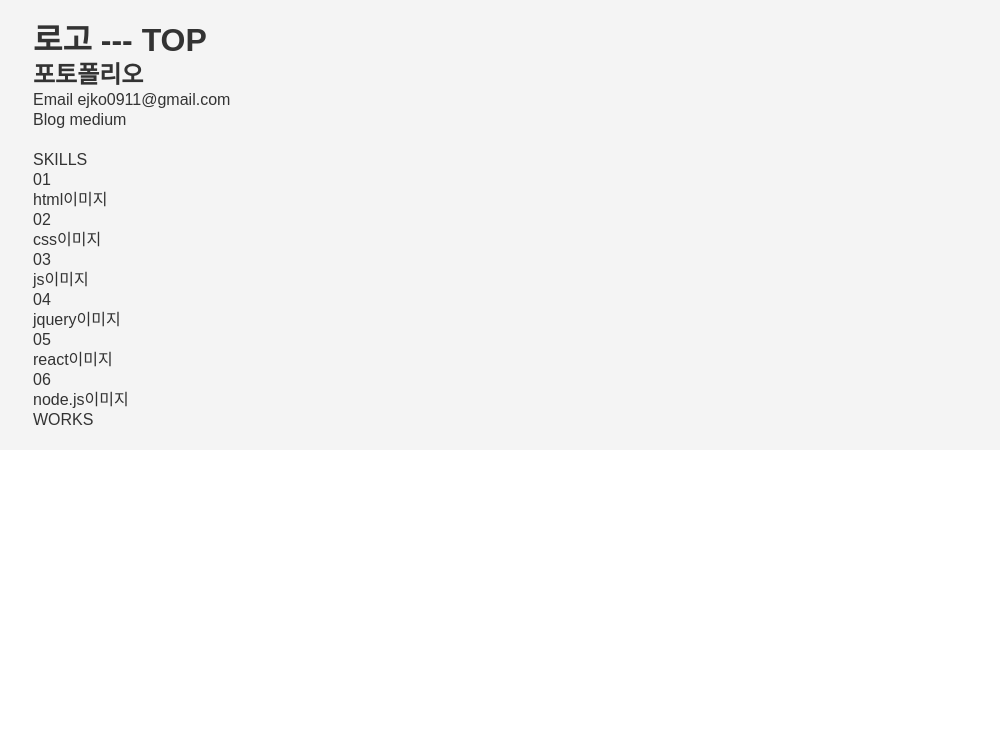
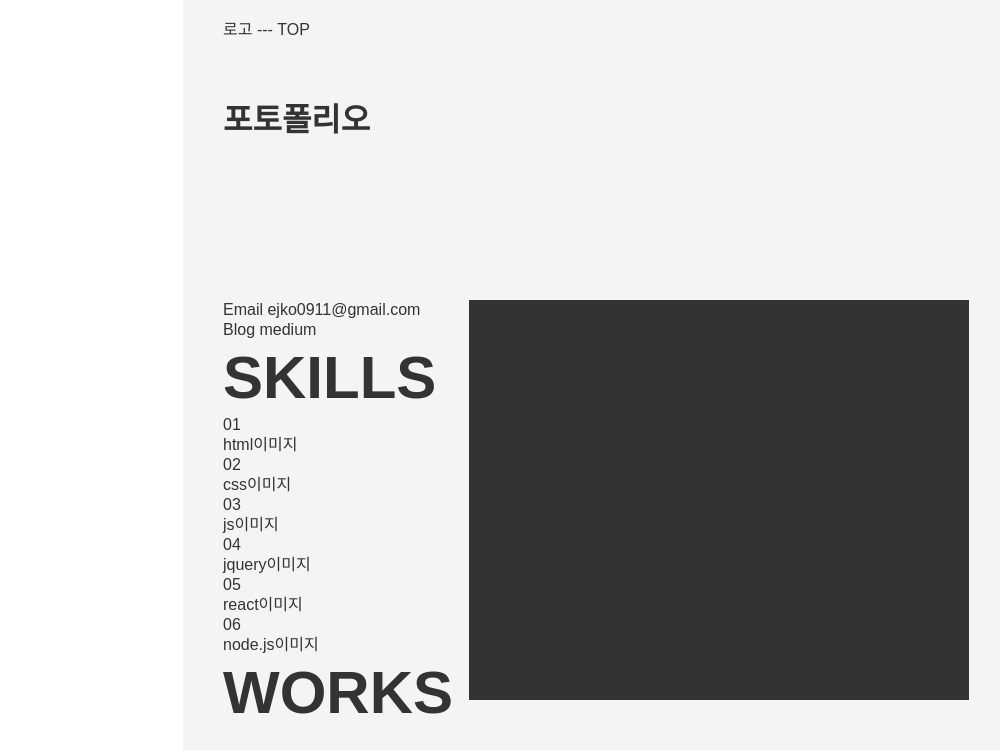
Before and after one commit to eunjeong09/webServer, a PHP site: page / in a window 1280 px wide. Shown: the top 753 px of the page, without its empty margins (7-1007 px from the left). Run offline with PHP 8.4, Linux system fonts and the light colour scheme.

Commit message:
style oneSection

```diff
--- a/css/style.css
+++ b/css/style.css
@@ -1,6 +1,47 @@
 .wrap{
-    width: 100%;
+    /* width: 100%; */
+    width: 900px;
     height: 100%;
     background-color: #f4f4f4;
     padding: 1rem 2rem;
+    margin: 0 auto;
 }
+.oneSection{
+    margin-top: 3rem;
+}
+.mainTitle{
+    height:10rem;
+}
+.bottomArea{
+    width: 100%;
+}
+.leftArea{
+    width: 30%;
+    display: inline-block;
+}
+.rightArea{
+    width: 70%;
+    display: inline-block;
+    float: right;
+}
+
+/* test */
+.imgArea{
+    width: 25rem;
+    height: 20rem;
+    background: #333;
+}
+
+.sectionLine{
+    position: relative;
+    font-size: 3rem;
+    font-weight: bold;
+}
+.sectionLine::after{
+    position: absolute;
+    width: 350px;
+    height: 2px;
+    background-color: #333;
+    right: 3rem;
+    top: 1.5rem;
+}
--- a/index.html
+++ b/index.html
@@ -12,11 +12,12 @@
 
 <body>
     <div class="wrap">
+
         <div class="topArea">
-            <h1>로고 --- TOP</h1>
+            <span>로고 --- TOP</span>
         </div>
         <div class="oneSection">
-            <h2 class="mainTitle color1">포토폴리오</h2>
+            <h1 class="mainTitle color1">포토폴리오</h1>
             <div class="bottomArea">
                 <div class="leftArea">
                     <div class="topLine">
@@ -37,11 +38,11 @@
                     </div>
                 </div>
                 <div class="rightArea">
+                    <div class="imgArea"></div>
                     <img src="" alt="">
                 </div>
 
             </div>
-
 
         </div>
 
```
